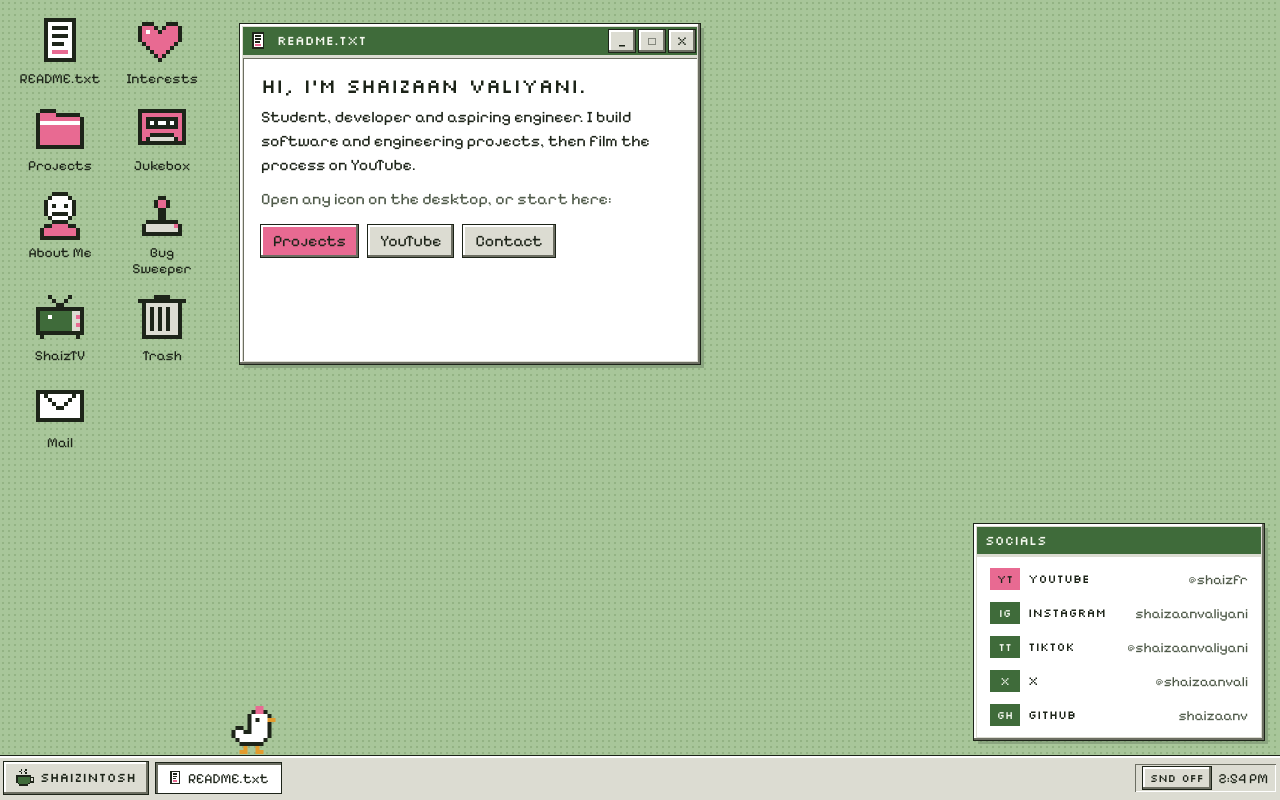
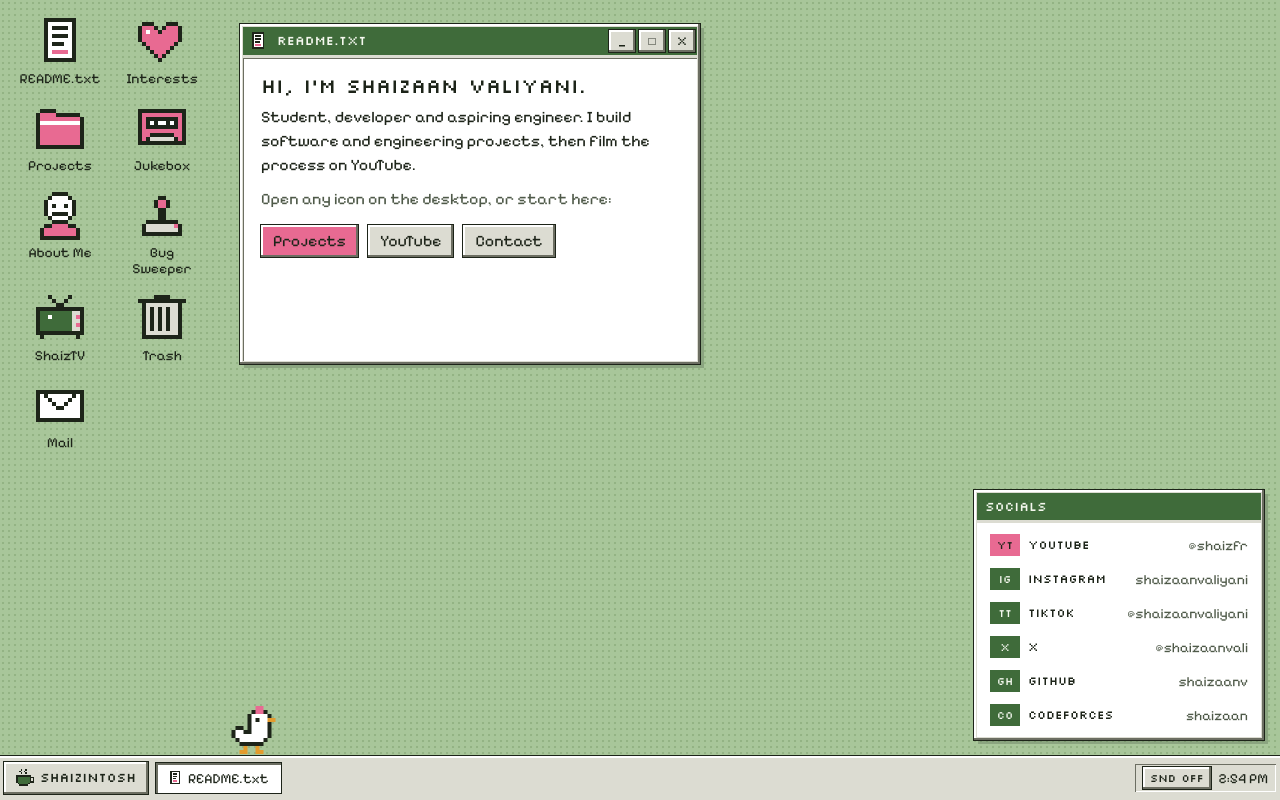
Before and after one commit to shaizaanV/shaizaan-site, a React (Vite) app: page /#readme in a window 1280 px wide. Built offline with nearby package versions, Linux system fonts and the light colour scheme.

Commit message:
Update socials.ts

```diff
--- a/src/content/socials.ts
+++ b/src/content/socials.ts
@@ -11,6 +11,7 @@ export const socials: Social[] = [
   { id: "tiktok", label: "TikTok", handle: "@shaizaanvaliyani", url: "https://www.tiktok.com/@shaizaanvaliyani" },
   { id: "x", label: "X", handle: "@shaizaanvali", url: "https://x.com/shaizaanvali" },
   { id: "github", label: "GitHub", handle: "shaizaanv", url: "https://github.com/shaizaanv" },
+  { id: "codeforces", label: "Codeforces", handle: "shaizaan", url: "https://codeforces.com/profile/shaizaan" },
 ];
 
 export const email = "shaizaanv@gmail.com";
```
